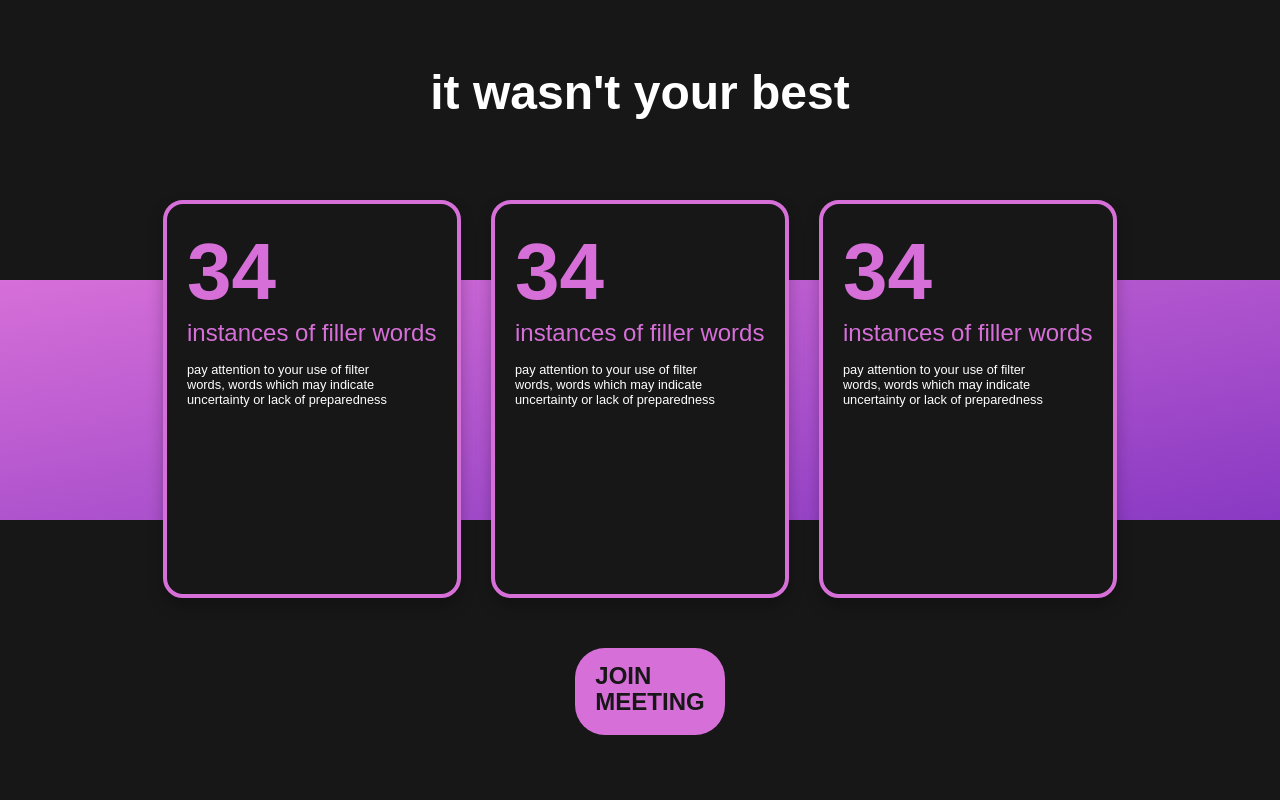
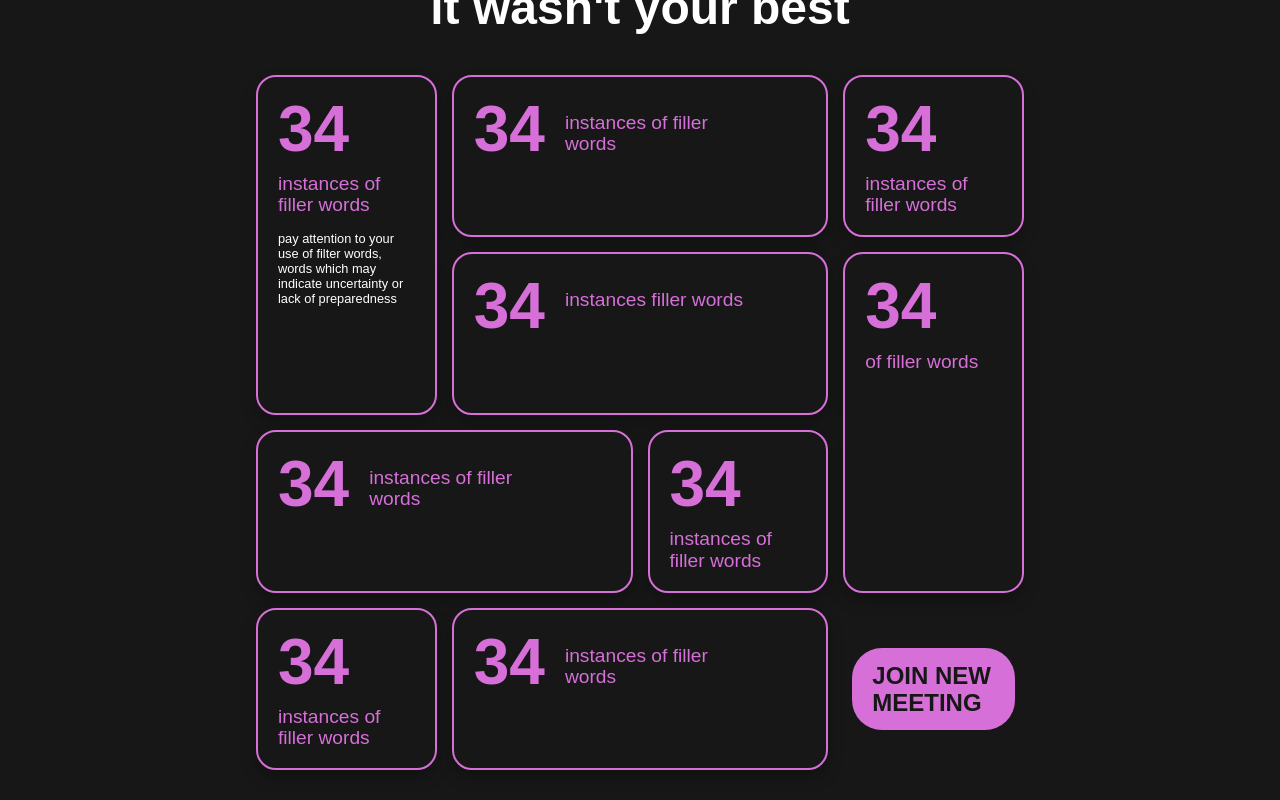
Before and after one commit to danielhariyanto/iPresent, a Flask app: template templates/metrics.html in a window 1280 px wide. Run offline with Flask 2, Linux system fonts and the light colour scheme; the template is opened without the code that fills it, so the values that code supplies are empty; some web fonts are replaced.

Commit message:
add more metric cards

```diff
--- a/static/css/main.css
+++ b/static/css/main.css
@@ -27,7 +27,6 @@ body {
   background-color: #171717;
   margin: 0;
   height: 100vh;
-  overflow-y: hidden;
 }
 
 h1,
@@ -59,7 +58,7 @@ h2 {
 }
 
 h3 {
-  font-size: 1.5rem;
+  font-size: 1.2rem;
   line-height: 110%;
 }
 
@@ -109,9 +108,9 @@ a {
 
 .landing-img {
   position: absolute;
-  bottom: -50;
-  right: 20;
-  height: 80vh;
+  bottom: -65%;
+  left: 15%;
+  height: 60vh;
   z-index: 999;
 }
 
@@ -145,6 +144,14 @@ a {
   -webkit-box-align: center;
       -ms-flex-align: center;
           align-items: center;
+  position: relative;
+}
+
+.present > img {
+  position: absolute;
+  width: 40vw;
+  left: -300px;
+  bottom: -150px;
 }
 
 .present h1 {
@@ -384,43 +391,128 @@ a {
 }
 
 .metrics h1 {
-  margin-bottom: 10vh;
+  margin-bottom: 5vh;
 }
 
 .metrics-grid {
   display: -ms-grid;
   display: grid;
-  -ms-grid-columns: 1fr 1fr 1fr;
-      grid-template-columns: 1fr 1fr 1fr;
-  gap: 30px;
+  -ms-grid-columns: 1fr 1fr 1fr 1fr;
+      grid-template-columns: 1fr 1fr 1fr 1fr;
+  -ms-grid-rows: 1fr 1fr 1fr 1fr;
+      grid-template-rows: 1fr 1fr 1fr 1fr;
+  margin: 0 20vw;
+  gap: 15px;
   margin-bottom: 50px;
 }
 
 .metrics-grid__card {
-  height: 350px;
-  width: 250px;
   padding: 20px;
   background-color: #171717;
-  border: 4px solid #d66fd8;
+  border: 2px solid #d66fd8;
   border-radius: 20px;
   -webkit-box-shadow: 0 8px 15px 0 rgba(0, 0, 0, 0.25);
           box-shadow: 0 8px 15px 0 rgba(0, 0, 0, 0.25);
 }
 
 .metrics-grid__card h2 {
-  line-height: 120%;
+  font-size: 4rem;
+  height: 70px;
+  line-height: 100%;
   color: #d66fd8;
 }
 
 .metrics-grid__card h3 {
+  padding-top: 0.4rem;
   font-weight: 500;
-  padding-bottom: 1rem;
   color: #d66fd8;
 }
 
 .metrics-grid__card p {
-  width: 80%;
+  padding-top: 1rem;
+  font-family: obviously, sans-serif;
   font-weight: 400;
+  font-style: normal;
+  font-weight: 400;
+}
+
+.metrics-grid__card:hover {
+  -webkit-transition: border 0.2s;
+  transition: border 0.2s;
+  border: 2px solid #fff;
+}
+
+.metrics-grid .card2,
+.metrics-grid .card4,
+.metrics-grid .card6,
+.metrics-grid .card9 {
+  display: -webkit-box;
+  display: -ms-flexbox;
+  display: flex;
+}
+
+.metrics-grid .card2 h3,
+.metrics-grid .card4 h3,
+.metrics-grid .card6 h3,
+.metrics-grid .card9 h3 {
+  padding-top: 15px;
+  padding-left: 20px;
+  width: 60%;
+  height: 50%;
+}
+
+.metrics-grid .card1 {
+  -ms-grid-row: 1;
+  -ms-grid-row-span: 2;
+  grid-row: 1/3;
+}
+
+.metrics-grid .card2 {
+  -ms-grid-column: 2;
+  -ms-grid-column-span: 2;
+  grid-column: 2/4;
+}
+
+.metrics-grid .card2 h2 {
+  text-align: left;
+}
+
+.metrics-grid .card4 {
+  -ms-grid-column: 2;
+  -ms-grid-column-span: 2;
+  grid-column: 2/4;
+}
+
+.metrics-grid .card5 {
+  -ms-grid-row: 2;
+  -ms-grid-row-span: 2;
+  grid-row: 2/4;
+  -ms-grid-column: 4;
+  -ms-grid-column-span: 1;
+  grid-column: 4/5;
+}
+
+.metrics-grid .card6 {
+  -ms-grid-column: 1;
+  -ms-grid-column-span: 2;
+  grid-column: 1/3;
+}
+
+.metrics-grid .card9 {
+  -ms-grid-column: 2;
+  -ms-grid-column-span: 2;
+  grid-column: 2/4;
+}
+
+.metrics-grid .join-button {
+  -ms-flex-item-align: center;
+      -ms-grid-row-align: center;
+      align-self: center;
+  -ms-grid-column-align: center;
+      justify-self: center;
+  margin: 0;
+  height: 50%;
+  width: 90%;
 }
 
 .gradient-bg {
--- a/static/css/main.scss
+++ b/static/css/main.scss
@@ -36,7 +36,7 @@ body {
 	background-color: $primarycolor;
 	margin: 0;
 	height: 100vh;
-	overflow-y: hidden;
+	//overflow-y: hidden;
 }
 
 h1,
@@ -68,7 +68,7 @@ h2 {
 }
 
 h3 {
-	font-size: 1.5rem;
+	font-size: 1.2rem;
 	line-height: 110%;
 }
 
@@ -109,9 +109,9 @@ a {
 
 .landing-img {
 	position: absolute;
-	bottom: -50;
-	right: 20;
-	height: 80vh;
+	bottom: -65%;
+	left: 15%;
+	height: 60vh;
 	z-index: 999;
 }
 
@@ -136,6 +136,13 @@ a {
 	display: flex;
 	flex-direction: column;
 	align-items: center;
+	position: relative;
+	> img {
+		position: absolute;
+		width: 40vw;
+		left: -300px;
+		bottom: -150px;
+	}
 	h1 {
 		font-weight: 800;
 		padding: 10vh;
@@ -290,34 +297,85 @@ a {
 	justify-content: center;
 	align-items: center;
 	h1 {
-		margin-bottom: 10vh;
+		margin-bottom: 5vh;
 	}
 	&-grid {
 		display: grid;
-		grid-template-columns: 1fr 1fr 1fr;
-		gap: 30px;
+		grid-template-columns: 1fr 1fr 1fr 1fr;
+		grid-template-rows: 1fr 1fr 1fr 1fr;
+		margin: 0 20vw;
+		gap: 15px;
 		margin-bottom: 50px;
 		&__card {
-			height: 350px;
-			width: 250px;
+			//height: 350px;
+			//width: 250px;
 			padding: 20px;
 			background-color: $primarycolor;
-			border: 4px solid $secondarycolor;
+			border: 2px solid $secondarycolor;
 			border-radius: 20px;
 			box-shadow: 0 8px 15px 0 rgba(0, 0, 0, 0.25);
 			h2 {
-				line-height: 120%;
+				font-size: 4rem;
+				height: 70px;
+				line-height: 100%;
 				color: $secondarycolor;
 			}
 			h3 {
+				padding-top: 0.4rem;
 				font-weight: 500;
-				padding-bottom: 1rem;
+				//height: 50%;
 				color: $secondarycolor;
 			}
 			p {
-				width: 80%;
+				padding-top: 1rem;
+				@include setup-font();
 				font-weight: 400;
 			}
+			&:hover {
+				transition: border 0.2s;
+				border: 2px solid #fff;
+			}
+		}
+		.card2,
+		.card4,
+		.card6,
+		.card9 {
+			display: flex;
+			h3 {
+				padding-top: 15px;
+				padding-left: 20px;
+				width: 60%;
+				height: 50%;
+			}
+		}
+		.card1 {
+			grid-row: 1/3;
+		}
+		.card2 {
+			grid-column: 2/4;
+			h2 {
+				text-align: left;
+			}
+		}
+		.card4 {
+			grid-column: 2/4;
+		}
+		.card5 {
+			grid-row: 2/4;
+			grid-column: 4/5;
+		}
+		.card6 {
+			grid-column: 1/3;
+		}
+		.card9 {
+			grid-column: 2/4;
+		}
+		.join-button {
+			align-self: center;
+			justify-self: center;
+			margin: 0;
+			height: 50%;
+			width: 90%;
 		}
 	}
 }
--- a/templates/index.html
+++ b/templates/index.html
@@ -13,6 +13,5 @@
         <h1>iPresent</h1>
         <a href="/present" class="join-button">JOIN <br/>MEETING</a>
     </div>
-    <img class="landing-img" src="../static//img/pointing-up.png" alt="hand pointing up"/>
 </body>
 </html>
--- a/templates/metrics.html
+++ b/templates/metrics.html
@@ -8,27 +8,57 @@
     <title>Metrics | iPresent</title>
 </head>
 <body>
-    <div class="gradient-bg">&nbsp;</div>
     <div class="metrics">
         <h1>it wasn't your best</h1>
         <div class="metrics-grid">
-            <div class="metrics-grid__card">
+            <div class="metrics-grid__card card1">
                 <h2>34</h2>
                 <h3>instances of filler words</h3>
                 <p>pay attention to your use of filter words, words which may indicate uncertainty or lack of preparedness</p>
             </div>
-            <div class="metrics-grid__card">
+            <div class="metrics-grid__card card2">
                 <h2>34</h2>
                 <h3>instances of filler words</h3>
-                <p>pay attention to your use of filter words, words which may indicate uncertainty or lack of preparedness</p>
             </div>
-            <div class="metrics-grid__card">
+            <div class="metrics-grid__card card3">
                 <h2>34</h2>
                 <h3>instances of filler words</h3>
-                <p>pay attention to your use of filter words, words which may indicate uncertainty or lack of preparedness</p>
             </div>
+            <div class="metrics-grid__card card4">
+                <h2>34</h2>
+                <h3>instances filler words</h3>
+            </div>
+            <div class="metrics-grid__card card5">
+                <h2>34</h2>
+                <h3> of filler words</h3>
+            </div>
+            <div class="metrics-grid__card card6">
+                <h2>34</h2>
+                <h3>instances of filler words</h3>
+            </div>
+            <div class="metrics-grid__card card7">
+                <h2>34</h2>
+                <h3>instances of filler words</h3>
+            </div>
+            <div class="metrics-grid__card card8">
+                <h2>34</h2>
+                <h3>instances of filler words</h3>
+            </div>
+            <div class="metrics-grid__card card9">
+                <h2>34</h2>
+                <h3>instances of filler words</h3>
+            </div>
+            <!-- <div class="metrics-grid__card horizontal">
+                <h2>34</h2>
+                <h3>instances of filler words</h3>
+            </div>
+            <div class="metrics-grid__card horizontal">
+                <h2>34</h2>
+                <h3>instances of filler words</h3>
+            </div> -->
+            <a href="/" class="join-button">JOIN NEW<br/>MEETING</a>
+
         </div>
-        <a href="/" class="join-button">JOIN <br/>MEETING</a>
     </div>
 </body>
 </html>
```
Also changed, not shown: templates/loading.html (deleted, +0 -11 lines), templates/upload.html (+6 -2 lines), static/img/pointing-right.png (added), 1 other file.
